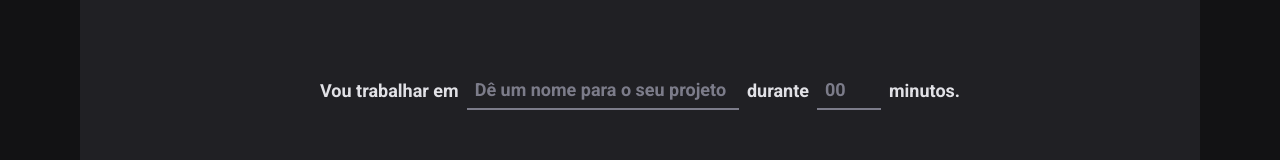
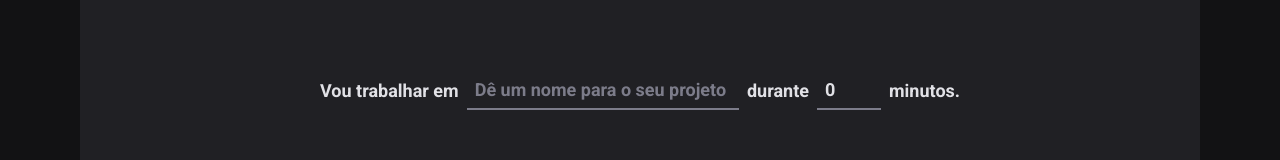
Before and after one commit to wesleysan7os/timer-app, a React (Vite) app: page / in a window 1280 px wide. Shown: the part 170-330 px from the top of the page. Built offline with nearby package versions, Linux system fonts and the light colour scheme.

Commit message:
feat: reset form after submit

```diff
--- a/src/pages/Home/index.tsx
+++ b/src/pages/Home/index.tsx
@@ -22,15 +22,19 @@ const newCycleFormValidationSchema = zod.object({
 })
 
 export function Home() {
-  const { register, handleSubmit, watch, formState } = useForm({
+  const { register, handleSubmit, watch, reset } = useForm({
     resolver: zodResolver(newCycleFormValidationSchema),
+    defaultValues: {
+      task: '',
+      minutesAmount: 0,
+    },
   })
 
   const handleCreationNewCycle = (data: any) => {
     console.log(data)
+    reset()
   }
 
-  console.log(formState.errors)
   const task = watch('task')
   const isSubmitDisabled = !task
 
@@ -60,7 +64,7 @@ export function Home() {
             placeholder="00"
             step={5}
             min={5}
-            // max={60}
+            max={60}
             {...register('minutesAmount', { valueAsNumber: true })}
           />
 
```
